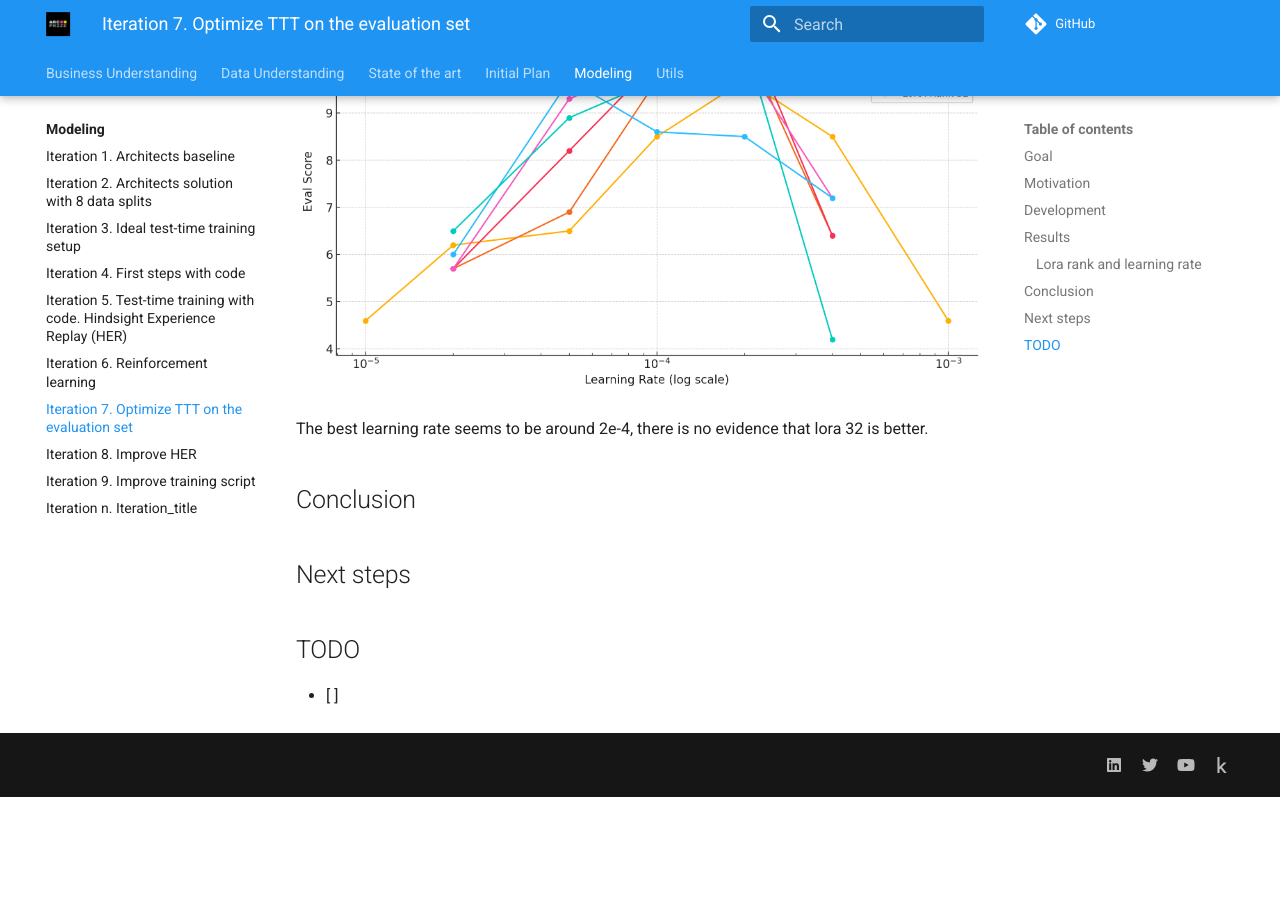
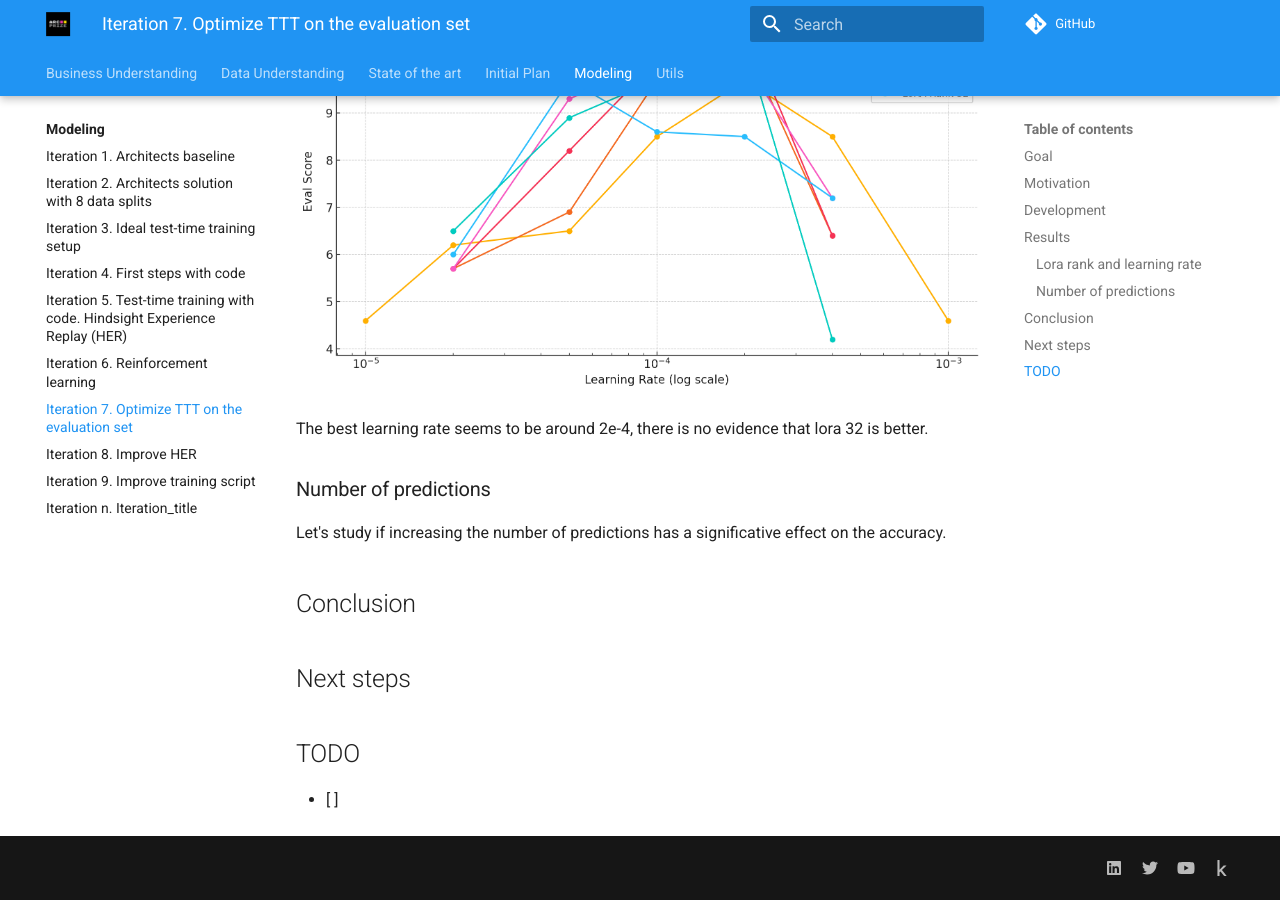
Before and after one commit to ironbar/arc25, an MkDocs documentation site: the page built from docs/modeling/Iteration_07_optimize_ttt_on_evaluation_set.md, in a window 1280 px wide and 900 px high, scrolled down 1071 px. Built offline with MkDocs 1.6.1 and Material for MkDocs 9.7.7, drawn with Linux system fonts in a browser that asks for light colours; comment, search, counter and statistics services are not loaded; before the commit the page ends 1868 px from its top, so only the background shows below that.

Commit message:
started to do experiments on ttt

```diff
--- a/docs/modeling/Iteration_07_optimize_ttt_on_evaluation_set.md
+++ b/docs/modeling/Iteration_07_optimize_ttt_on_evaluation_set.md
@@ -31,6 +31,10 @@ linked Google Colab Plus to Kaggle and now I have 22 hours per week. This means
 
 The best learning rate seems to be around 2e-4, there is no evidence that lora 32 is better.
 
+### Number of predictions
+
+Let's study if increasing the number of predictions has a significative effect on the accuracy.
+
 ## Conclusion
 
 ## Next steps
```
